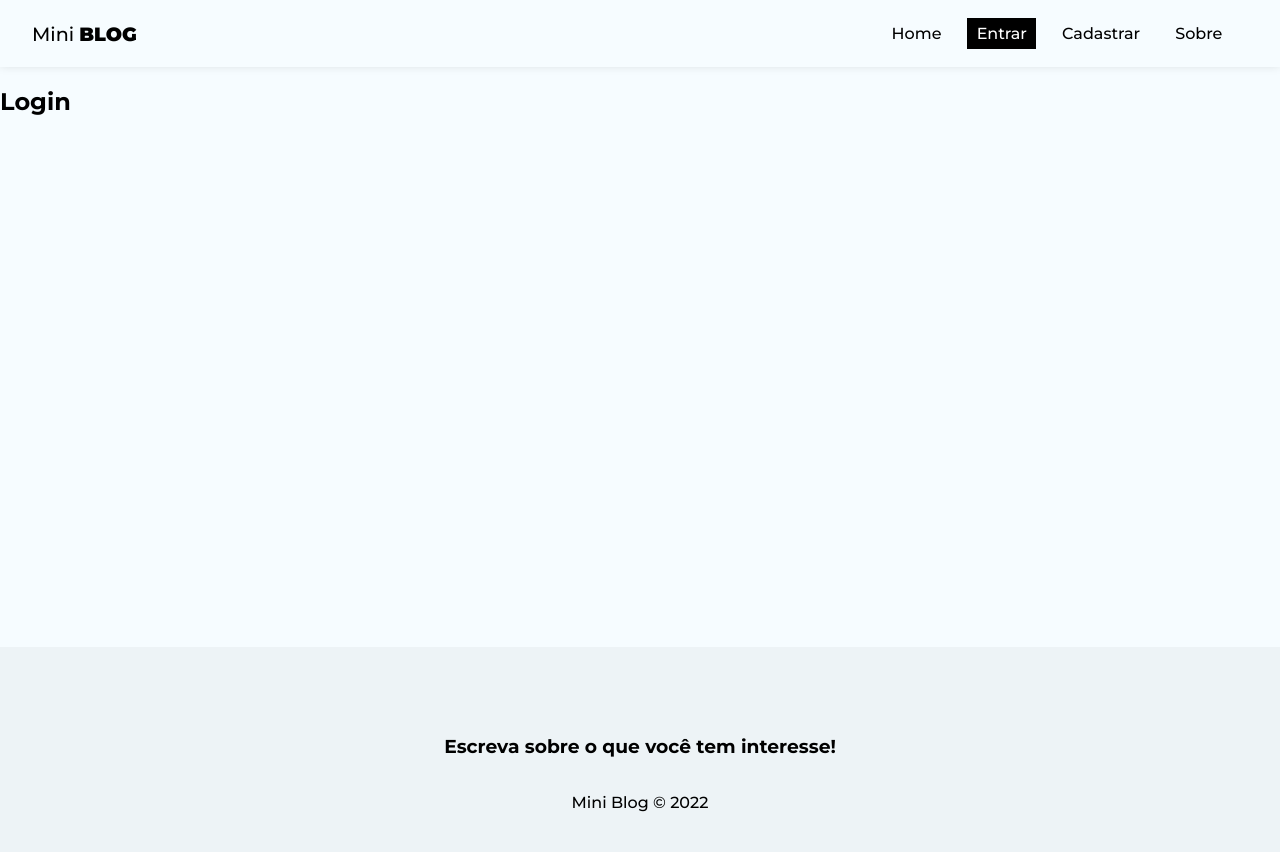
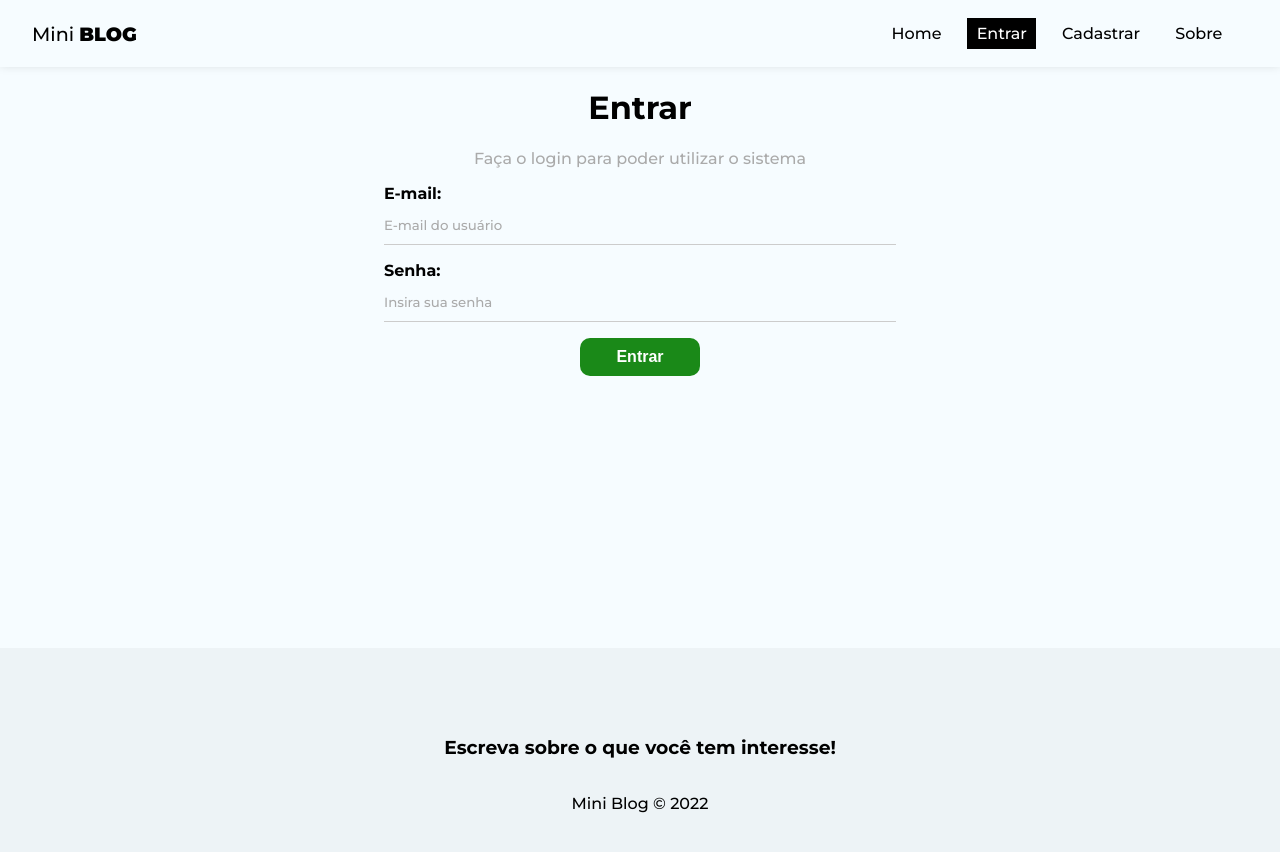
Before and after one commit to sidebit-dev/miniblog-react, a React (Create React App) app: page /login in a window 1280 px wide. Shown: the top 852 px of the page. Built offline with nearby package versions, Linux system fonts and the light colour scheme; no server answers.

Commit message:
Estruturando pagina de login

```diff
--- a/src/pages/Login/Login.js
+++ b/src/pages/Login/Login.js
@@ -1,9 +1,70 @@
 import styles from "./Login.module.css";
 
+import { useState, useEffect } from "react";
+
+import { useAuthentication } from "../../hooks/useAuthentication";
+
 const Login = () => {
+
+  const [email, setEmail] = useState('');
+  const [password, setPassword] = useState('');
+  const [error, setError] = useState('');
+
+  const {createUser, error: authError, loading} = useAuthentication();
+
+  const handleSubmit = async (e) => {
+      e.preventDefault();
+
+      setError("");
+
+      const user = {
+          email,
+          password
+      }
+
+      const res = await createUser(user);
+
+      console.log(res);
+  };
+
+  useEffect(() => {
+
+      if(authError){
+          setError(authError);
+      }
+  }, [authError])
+
   return (
-    <div>
-        <h2>Login</h2>
+    <div className={styles.login}>
+        <h1>Entrar</h1>
+        <p>Faça o login para poder utilizar o sistema</p>
+        <form onSubmit={handleSubmit}>
+            <label>
+                <span>E-mail:</span>
+                <input
+                type="email"
+                name="email"
+                required
+                placeholder="E-mail do usuário"
+                value={email}
+                onChange={(e) => setEmail(e.target.value)}
+                />
+            </label>
+            <label>
+                <span>Senha:</span>
+                <input type="password"
+                name="password"
+                required
+                placeholder="Insira sua senha"
+                value={password}
+                onChange={(e) => setPassword(e.target.value)}
+                />
+            </label>
+
+            {!loading && <button className="btn">Entrar</button>}
+            {loading && <button className="btn" disable>Aguarde...</button>}
+            {error && <p className="error">{error}</p>}
+        </form>
     </div>
   )
 }
--- a/src/pages/Login/Login.module.css
+++ b/src/pages/Login/Login.module.css
@@ -0,0 +1,7 @@
+.login {
+    text-align: center;
+}
+
+.login p {
+    color: #aaa;
+}
--- a/src/pages/Register/Register.js
+++ b/src/pages/Register/Register.js
@@ -3,7 +3,7 @@
 import { useState, useEffect } from "react";
 
 import { useAuthentication } from "../../hooks/useAuthentication";
-import { async } from "@firebase/util";
+
 
 const Register = () => {
     const [displayName, setDisplayName] = useState('');
```
